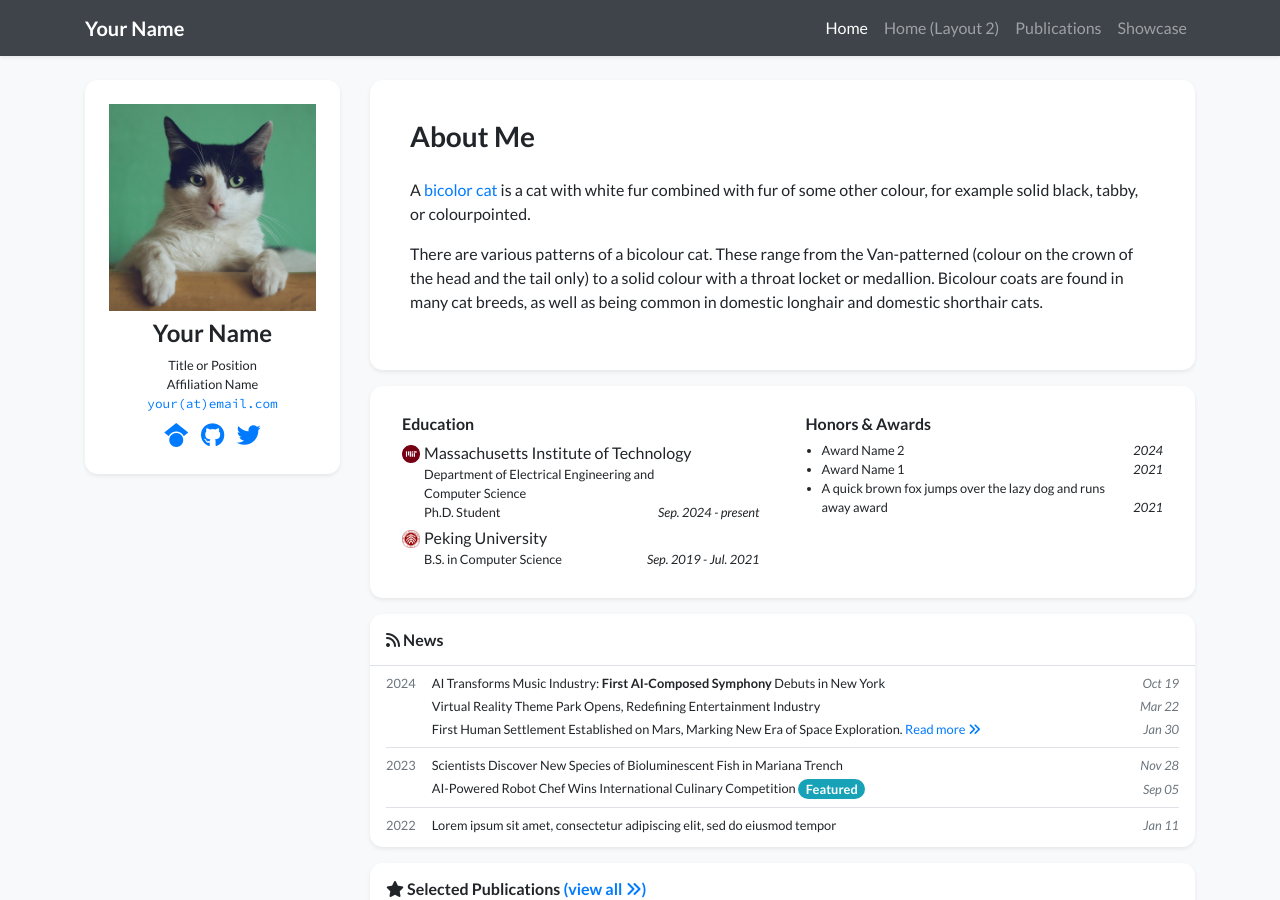
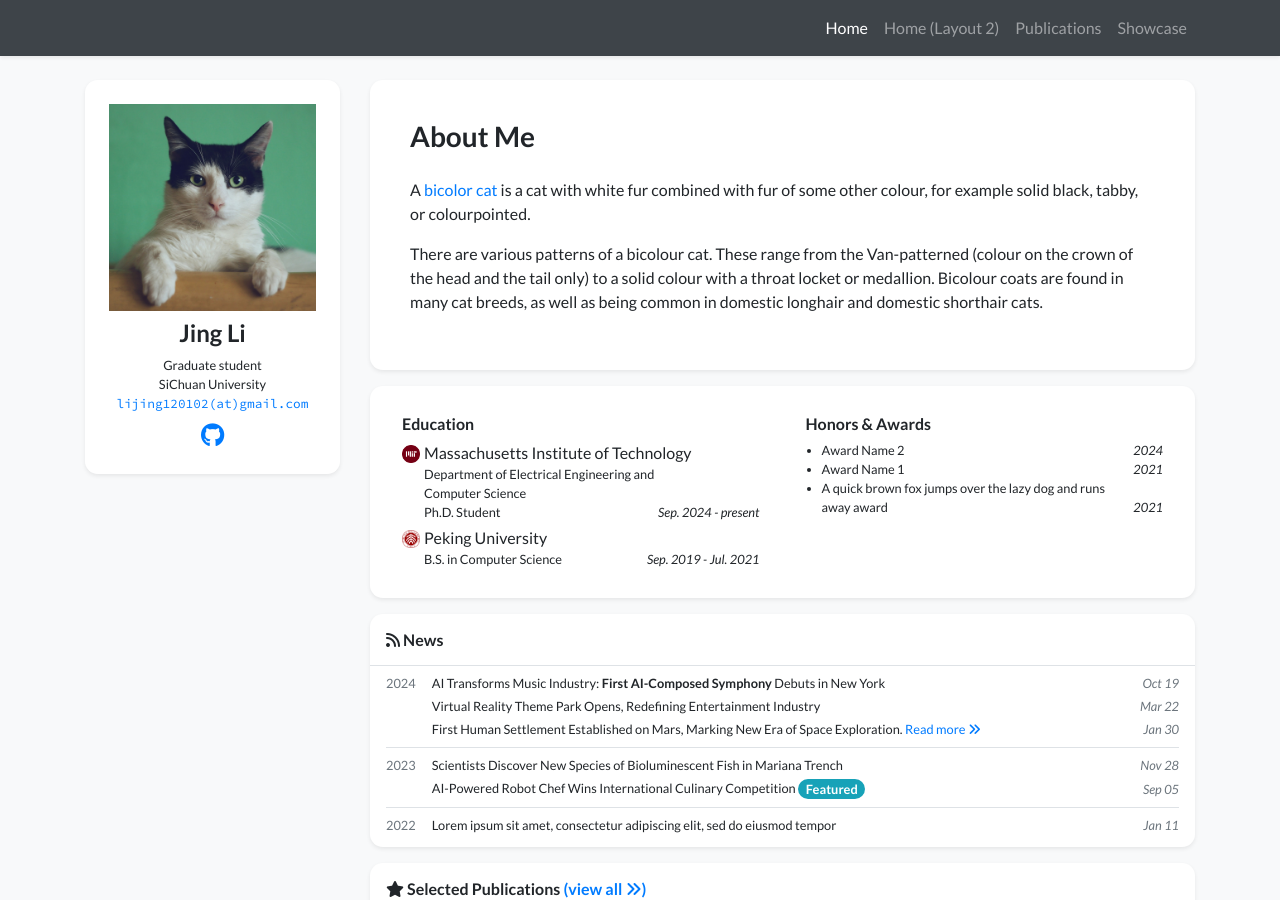
Before and after one commit to sep-1226/JingLi.github.io, a Jekyll site: the page built from index.html, in a window 1280 px wide and 900 px high. Built offline with Jekyll 4.4.1, drawn with Linux system fonts in a browser that asks for light colours; nearby versions of some CDN libraries; a style sheet for code colours, icons or effects is not loaded.

Commit message:
Update profile information and contact details

```diff
--- a/_data/profile.yml
+++ b/_data/profile.yml
@@ -1,23 +1,21 @@
-primary_name: "Your Name"
+primary_name: "Jing Li"
 secondary_name: ""
-navbar_name: "Your Name"
+navbar_name: ""
 
 positions:
-- name: Title or Position
-- name: Affiliation Name
-  logo: /assets/images/badges/MIT_Social_circle.png  # Logo is optional
+- name: Graduate student
+- name: SiChuan University
 
 
-email: "your@email.com"
+
+email: "lijing120102@gmail.com"
 # cv_link: link-to-your-cv-file
-gscholar: xFmQpf4AAAAJ  # This is an example, replace it with your own Google Scholar ID
-github: your_github_id
-twitter: your_twitter_id  # Do not include the '@' symbol
-# wechat_qrcode: /assets/images/etc/wechat.jpg
-# wechat_prompt: >-
+github: sep-1226
+
+# wechat_prompt: jygn1226
 #   Please tell me your <strong>name</strong> and <strong>affiliation</strong> (current or past) when adding my wechat. Thanks!
-# linkedin: your-linked-in-id
-# orcid: 0000-0000-0000-0000
+
+
 
 short_bio_text_justify: false
 short_bio: >-
```
